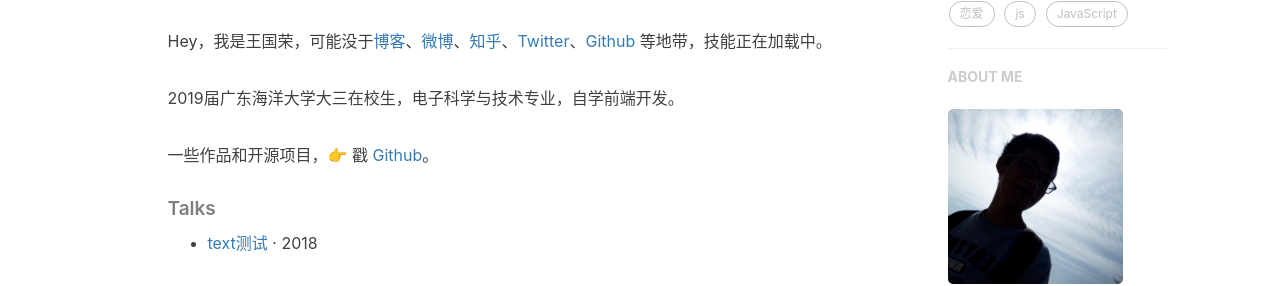
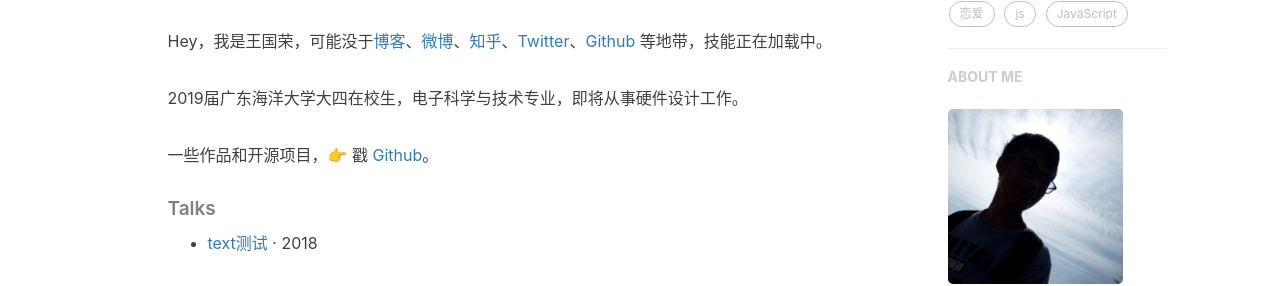
Before and after one commit to wangguorong1996/wangguorong1996.github.io, a Jekyll site: the page built from about.html, in a window 1280 px wide. Shown: the part 549-835 px from the top of the page. Built offline with Jekyll 4.4.1, drawn with Linux system fonts in a browser that asks for light colours; nearby versions of some CDN libraries; comment, search, counter and statistics services are not loaded.

Commit message:
Update zh.md

```diff
--- a/_includes/about/zh.md
+++ b/_includes/about/zh.md
@@ -3,7 +3,7 @@
 
 Hey，我是王国荣，可能没于[博客](https://wangguorong1996.github.io)、[微博](https://weibo.com/wangguorong1996)、[知乎](https://www.zhihu.com/people/wangguorong1996)、[Twitter]()、[Github](http://github.com/wangguorong1996) 等地带，技能正在加载中。
 
-2019届广东海洋大学大三在校生，电子科学与技术专业，自学前端开发。
+2019届广东海洋大学大四在校生，电子科学与技术专业，即将从事硬件设计工作。
 
 一些作品和开源项目，👉 戳 [Github](http://github.com/wangguorong1996)。
 
```
